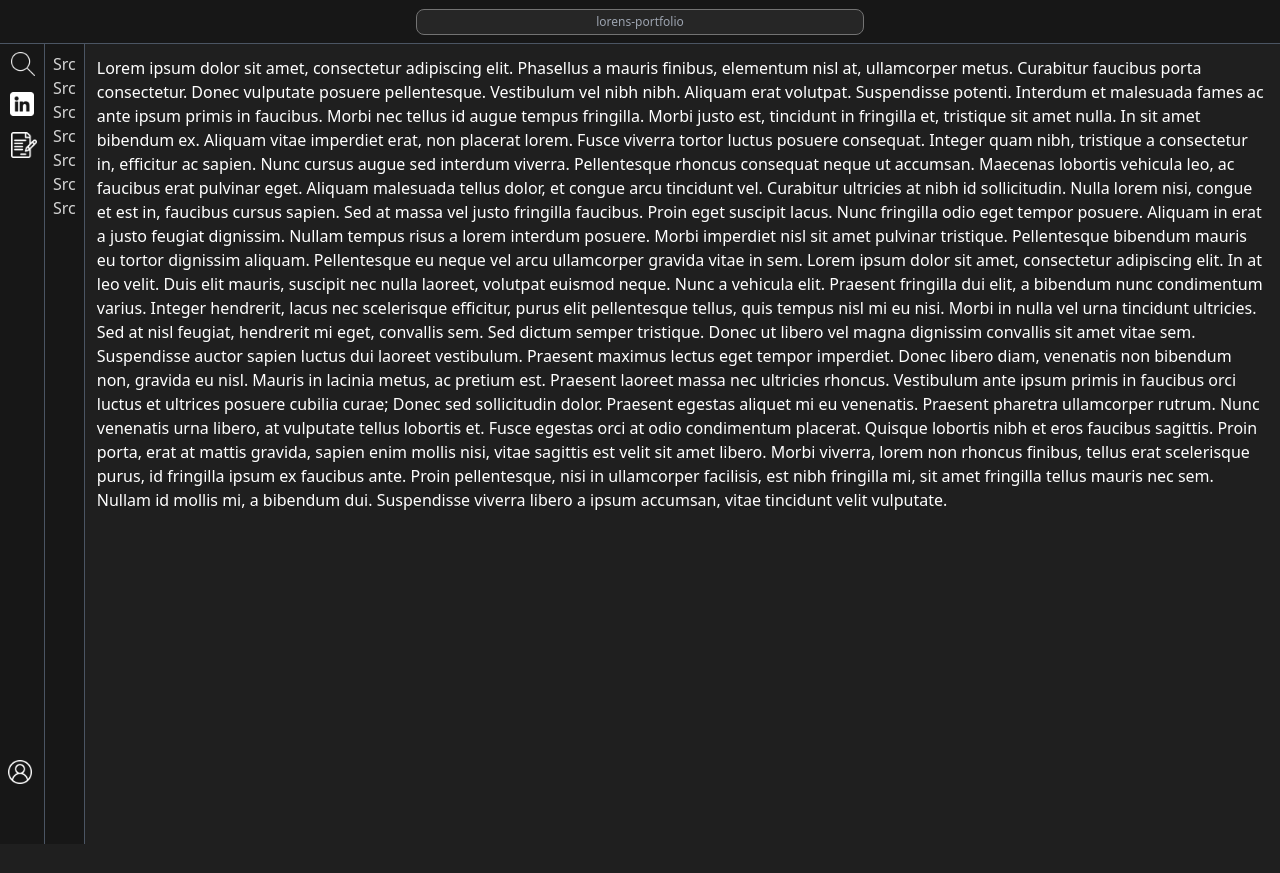
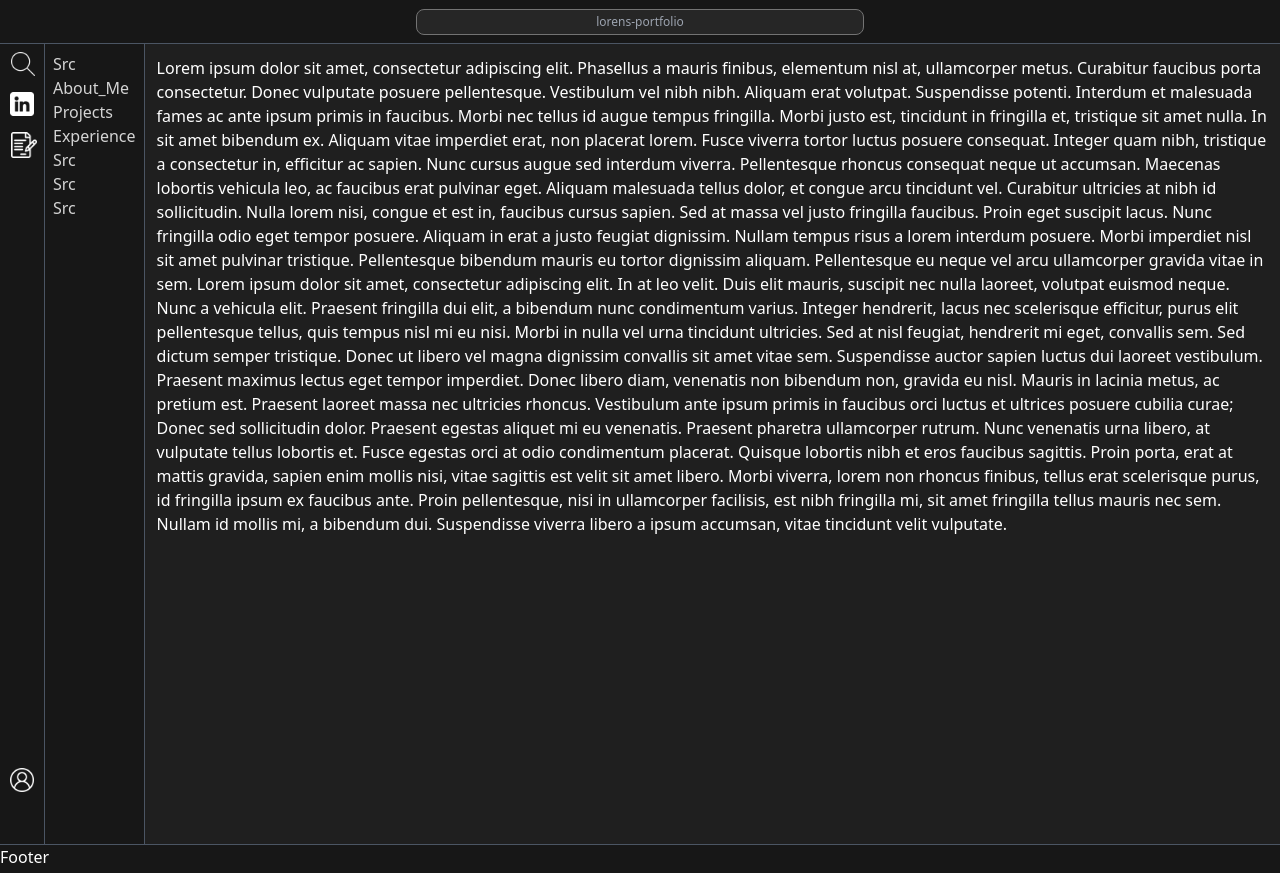
Before and after one commit to lorenmiller-dev/loren-portfolio, a React (Create React App) app: page / in a window 1280 px wide. Before the commit the page ends 844 px from the top, so only its background shows below. Built offline with nearby package versions, Linux system fonts and the light colour scheme.

Commit message:
Added Footer

```diff
--- a/src/App.js
+++ b/src/App.js
@@ -2,6 +2,7 @@ import Contentbody from "./components/ContentBody";
 import Topbar from "./components/Topbar";
 import Sidebar from "./components/Sidebar";
 import TestDragbar from "./components/TestDragbar";
+import Footer from "./components/Footer";
 import "./styles/App.css";
 import { BrowserRouter as Router } from "react-router-dom";
 
@@ -16,6 +17,9 @@ function App() {
         <TestDragbar/>
         <Contentbody/>
       </div>
+      <div>
+        <Footer />
+      </div>
     </Router>
   );
 }
--- /dev/null
+++ b/src/components/Footer.js
@@ -0,0 +1,13 @@
+import React from "react";
+
+const Footer = () => {
+    return (
+        <div className="bg-neutral-900 border-gray-600 border-t text-white w-screen">
+            <div className="pb-1">
+                Footer
+            </div>
+        </div>
+    );
+}
+
+export default Footer;
--- a/src/components/Sidebar.js
+++ b/src/components/Sidebar.js
@@ -8,8 +8,8 @@ const Sidebar = () => {
         <Link className="bg-search-icon w-6 h-6 bg-no-repeat m-2"></Link>
         <Link className="bg-linkedin-icon w-6 h-6 bg-no-repeat m-2"></Link>
         <Link className="bg-resume-icon w-7 h-7 bg-no-repeat m-2"></Link>
+        <Link className="absolute bottom-0 bg-user-icon w-6 h-6 bg-no-repeat m-2 pb-0"></Link>
       </div>
-      <Link className="absolute bottom-0 bg-user-icon w-6 h-6 bg-no-repeat m-2 pb-8"></Link>
     </div>
   );
 };
--- a/src/components/TestDragbar.js
+++ b/src/components/TestDragbar.js
@@ -4,11 +4,11 @@ import { Link } from "react-router-dom";
 const TestDragbar = () => {
   return (
     <div className="border-r border-gray-600 bg-neutral-900 text-neutral-300 w-max h-screen p-2">
-      <div className="flex flex-col justify-center items-center">
+      <div className="flex flex-col justify-center items-left">
         <Link>Src</Link>
-        <Link>Src</Link>
-        <Link>Src</Link>
-        <Link>Src</Link>
+        <Link>About_Me</Link>
+        <Link>Projects</Link>
+        <Link>Experience</Link>
         <Link>Src</Link>
         <Link>Src</Link>
         <Link>Src</Link>
```
